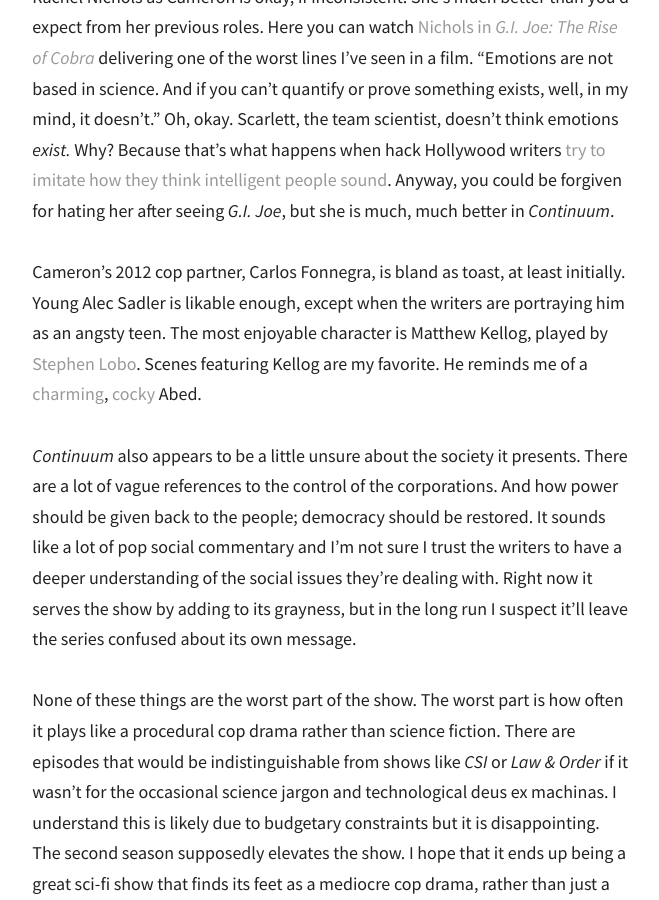
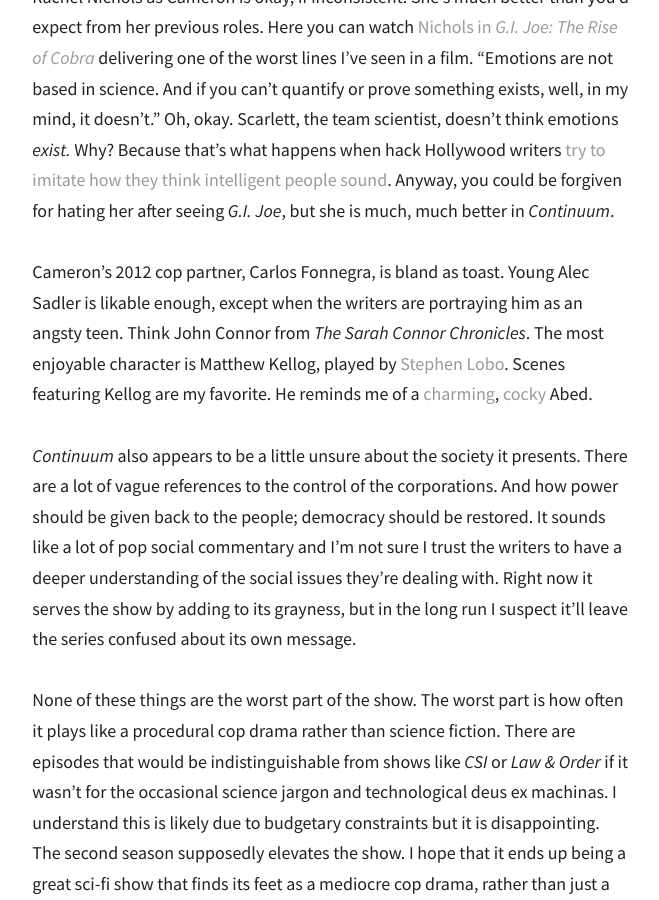
Before and after one commit to moyer/moyer.github.com, a Jekyll site: the page built from everyday/_posts/2013-10-14-continuum.md, in a window 1280 px wide and 900 px high, scrolled down 2839 px. Shown: the whole window, without its empty margins (308-967 px from the left). Built offline with Jekyll 4.4.1, drawn with Linux system fonts in a browser that asks for light colours; Markdown is read by kramdown in place of the engine named in the settings.

Commit message:
edits to "Continuum, Season 1"

```diff
--- a/everyday/_posts/2013-10-14-continuum.md
+++ b/everyday/_posts/2013-10-14-continuum.md
@@ -38,7 +38,7 @@
 
 Rachel Nichols as Cameron is okay, if inconsistent. She's much better than you'd expect from her previous roles. Here you can watch [Nichols in *G.I. Joe: The Rise of Cobra*](http://youtu.be/kcIMxpYolBY) delivering one of the worst lines I've seen in a film. "Emotions are not based in science. And if you can't quantify or prove something exists, well, in my mind, it doesn't." Oh, okay. Scarlett, the team scientist, doesn't think emotions *exist.* Why? Because that's what happens when hack Hollywood writers [try to imitate how they think intelligent people sound](http://tvtropes.org/pmwiki/pmwiki.php/Main/HollywoodAtheist). Anyway, you could be forgiven for hating her after seeing *G.I. Joe*, but she is much, much better in *Continuum*.
 
-Cameron's 2012 cop partner, Carlos Fonnegra, is bland as toast, at least initially. Young Alec Sadler is likable enough, except when the writers are portraying him as an angsty teen. The most enjoyable character is Matthew Kellog, played by [Stephen Lobo](http://en.wikipedia.org/wiki/Stephen_Lobo). Scenes featuring Kellog are my favorite. He reminds me of a [charming](http://www.youtube.com/watch?v=zikt_DeCEyM), [cocky](http://www.youtube.com/watch?v=vz0RbgZRGkE) Abed.
+Cameron's 2012 cop partner, Carlos Fonnegra, is bland as toast. Young Alec Sadler is likable enough, except when the writers are portraying him as an angsty teen. Think John Connor from *The Sarah Connor Chronicles*. The most enjoyable character is Matthew Kellog, played by [Stephen Lobo](http://en.wikipedia.org/wiki/Stephen_Lobo). Scenes featuring Kellog are my favorite. He reminds me of a [charming](http://www.youtube.com/watch?v=zikt_DeCEyM), [cocky](http://www.youtube.com/watch?v=vz0RbgZRGkE) Abed.
 
 *Continuum* also appears to be a little unsure about the society it presents. There are a lot of vague references to the control of the corporations. And how power should be given back to the people; democracy should be restored. It sounds like a lot of pop social commentary and I'm not sure I trust the writers to have a deeper understanding of the social issues they're dealing with. Right now it serves the show by adding to its grayness, but in the long run I suspect it'll leave the series confused about its own message.
 
```
